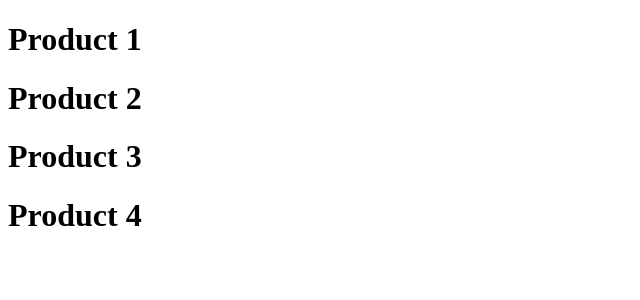
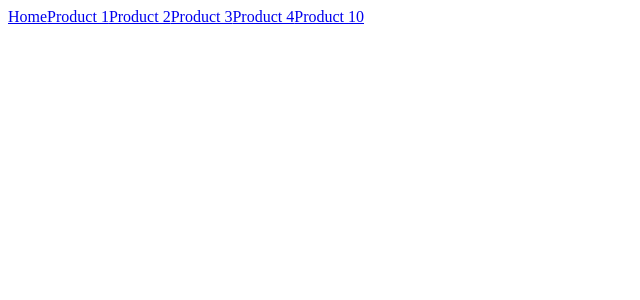
Before and after one commit to Shm-Rsuf/next-routing, a Next.js app: page /products in a window 1280 px wide. Shown: the top 300 px of the page, without its empty margins (0-640 px from the left). Built offline with nearby package versions, Linux system fonts and the light colour scheme.

Commit message:
dynamic routing added

```diff
--- a/pages/products/index.js
+++ b/pages/products/index.js
@@ -1,10 +1,16 @@
-const Products = () => {
+import Link from "next/link";
+
+const Products = ({ productId = 10 }) => {
   return (
     <div>
-      <h1>Product 1</h1>
-      <h1>Product 2</h1>
-      <h1>Product 3</h1>
-      <h1>Product 4</h1>
+      <Link href="/">Home</Link>
+      <Link href="/products/1">Product 1</Link>
+      <Link href="/products/2">Product 2</Link>
+      <Link href="/products/3">Product 3</Link>
+      <Link href="/products/4">Product 4</Link>
+      <Link href={`/products/${productId}`} replace>
+        Product {productId}
+      </Link>
     </div>
   );
 };
```
Also changed, not shown: pages/index.js (+13 -0 lines), pages/library/[[...all]].js (added, +12 -0 lines).
